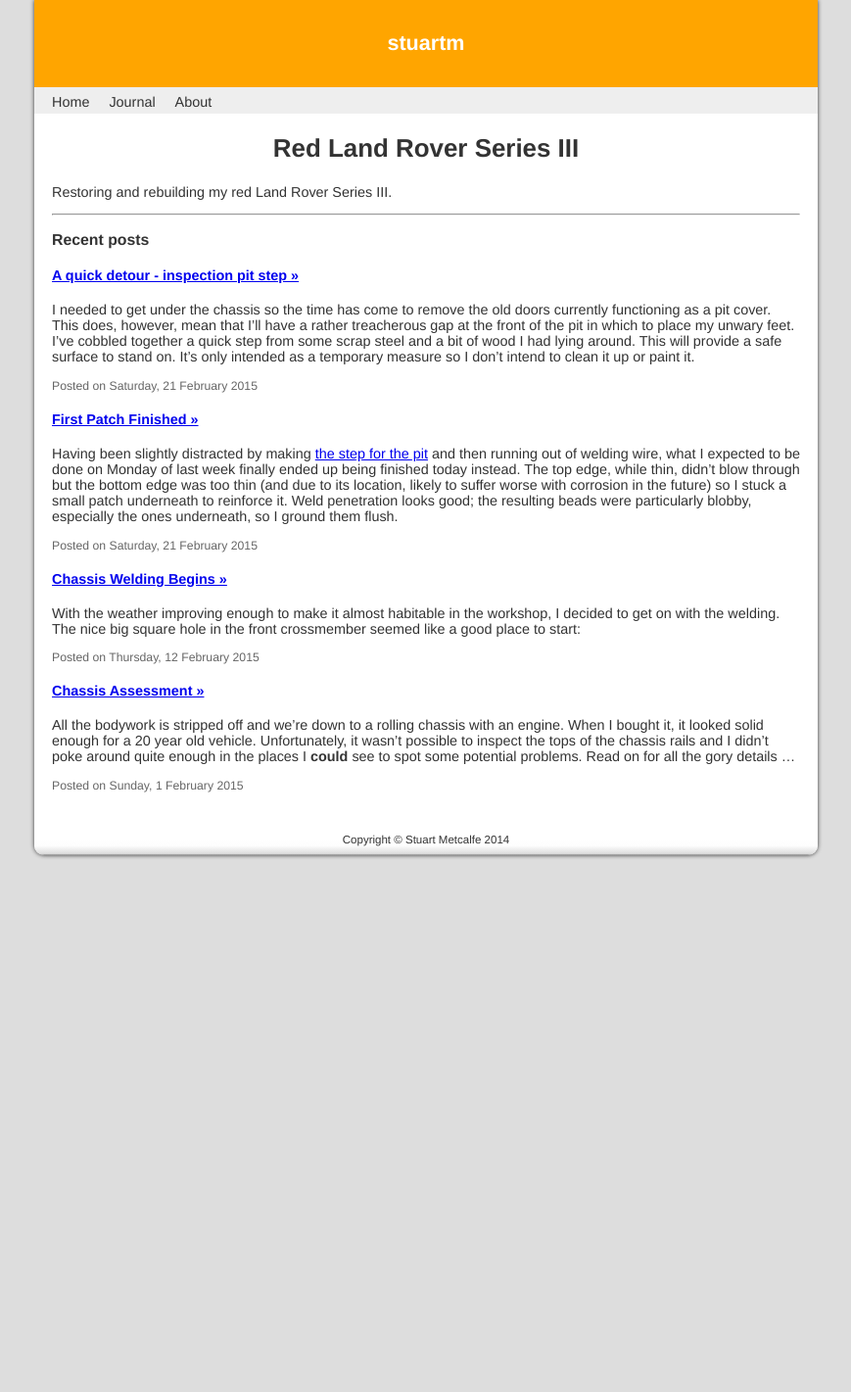
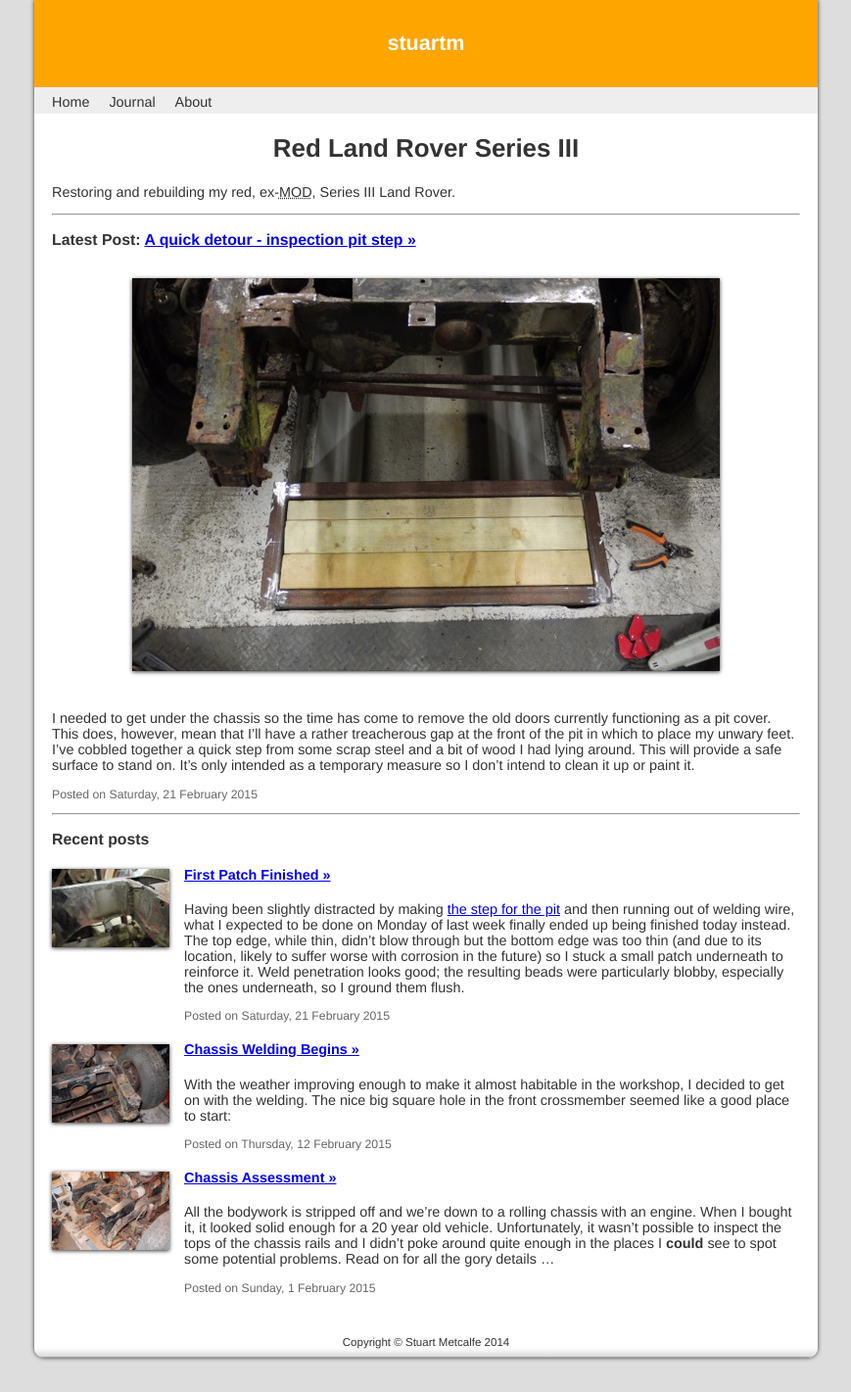
Before and after one commit to stuartm2/stuartm2.github.io, a Jekyll site: the page built from projects/red-rover.html, in a window 1280 px wide. Shown: the whole page at 98% size, without its empty margins (205-1074 px from the left). Built offline with Jekyll 4.4.1, drawn with Linux system fonts in a browser that asks for light colours; before the commit the page ends 908 px from its top, so only the background shows below that.

Commit message:
Improved appearance of project main pages

```diff
--- a/_includes/project_page.html
+++ b/_includes/project_page.html
@@ -1,13 +1,49 @@
-
-<h3>Recent posts</h3>
 
 {% for post in site.tags[tag] %}
-    {% if forloop.index <= 5 %}
-        <h4><a href="{{ post.url }}">{{ post.title }} &raquo;</a></h4>
+    {% if forloop.index == 2 %}
+        <h3>Recent posts</h3>
+    {% endif %}
+
+    {% if forloop.index == 1 %}
+        <h3>Latest Post: <a href="{{ post.url }}">{{ post.title }} &raquo;</a></h3>
+
+        {% assign foundImage = 0 %}
+        {% assign images = post.content | split:"<img " %}
+        {% for image in images %}
+            {% if image contains 'src' %}
+                {% if foundImage == 0 %}
+                    {% assign html = image | split:"/>" | first %}
+                    <p><img {{ html }}></p>
+                    {% assign foundImage = 1 %}
+                {% endif %}
+            {% endif %}
+        {% endfor %}
 
         <p>{{ post.excerpt }}</p>
 
         <p class="meta">Posted on {{ post.date | date: "%A, %-d %B %Y" }}</p>
+
+        <hr>
+    {% elsif forloop.index <= 5 %}
+        <div class="recent_item">
+            <h4><a href="{{ post.url }}">{{ post.title }} &raquo;</a></h4>
+
+            {% assign foundImage = 0 %}
+            {% assign images = post.content | split:"<img " %}
+            {% for image in images %}
+                {% if image contains 'src' %}
+                    {% if foundImage == 0 %}
+                        {% assign html = image | split:"/>" | first %}
+                        <p class="img"><img {{ html }} width="120"></p>
+                        {% assign foundImage = 1 %}
+                    {% endif %}
+                {% endif %}
+            {% endfor %}
+
+            <p>{{ post.excerpt }}</p>
+
+            <p class="meta">Posted on {{ post.date | date: "%A, %-d %B %Y" }}</p>
+        </div>
     {% elsif forloop.index == 6 %}
         <hr>
 
--- a/assets/site.css
+++ b/assets/site.css
@@ -244,6 +244,31 @@
 /* ------------------------------------- */
 
 
+.recent_item {
+    clear: left;
+}
+
+.recent_item h4 {
+    margin-left: 135px;
+}
+
+.recent_item p:not(.img) {
+    margin-left: 135px;
+}
+
+.recent_item p.img {
+    float: left;
+    margin: -33px 15px 10px 0;
+}
+
+.recent_item p.img img {
+    margin: 0;
+    padding: 0;
+}
+
+/* ------------------------------------- */
+
+
 .timeline {
     background: #EEE;
     height: 80px;
--- a/projects/red-rover.html
+++ b/projects/red-rover.html
@@ -3,7 +3,7 @@
 title: "Red Land Rover Series III"
 ---
 
-<p>Restoring and rebuilding my red Land Rover Series III.</p>
+<p>Restoring and rebuilding my red, ex-<acronym title="Ministry Of Defence">MOD</acronym>, Series III Land Rover.</p>
 
 <hr>
 
```
Also changed, not shown: _posts/2015-02-21-first-patch-finished.md (+4 -6 lines), _posts/2015-02-21-inspection-pit-step.md (+4 -4 lines).
